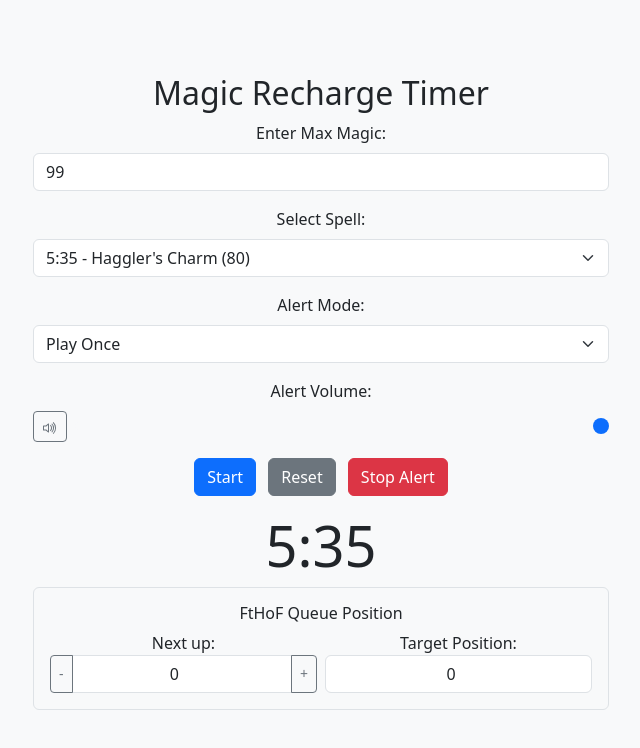
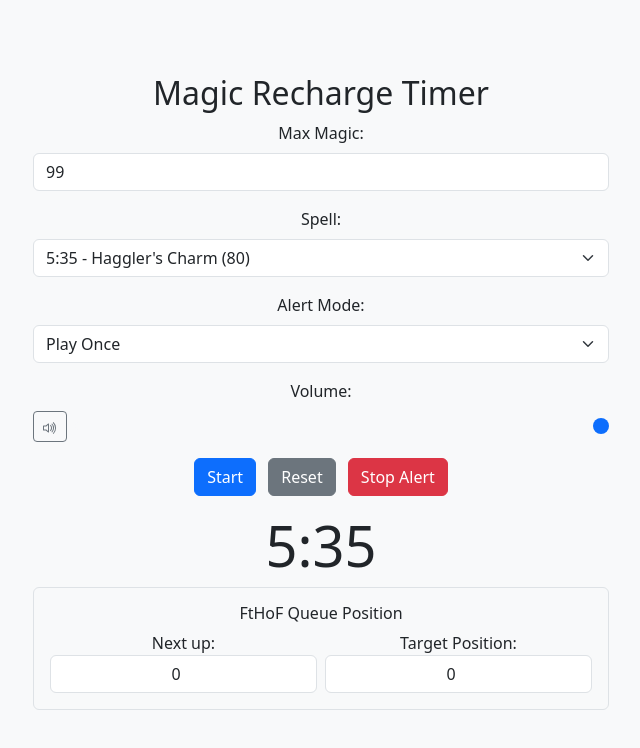
Before and after one commit to ducknoir/cc-magic-refill-timer, a plain HTML site: page index.html in a window 1280 px wide. Shown: the whole page, without its empty margins (319-959 px from the left). Drawn offline with nearby package versions, Linux system fonts and the light colour scheme.

Commit message:
Tweak form control labels. Remove increment/decrement buttons from Next Up input.

```diff
--- a/index.html
+++ b/index.html
@@ -29,7 +29,7 @@
 
       <!-- New Input Field for Custom Max Magic -->
       <div class="mb-3">
-        <label for="customValue" class="form-label">Enter Max Magic:</label>
+        <label for="customValue" class="form-label">Max Magic:</label>
         <input
           type="number"
           id="customValue"
@@ -40,7 +40,7 @@
       </div>
 
       <div class="mb-3">
-        <label for="timeSelect" class="form-label">Select Spell:</label>
+        <label for="timeSelect" class="form-label">Spell:</label>
         <select
           id="timeSelect"
           class="form-select"
@@ -53,13 +53,13 @@
         <select id="alertMode" class="form-select">
           <option value="off">Disabled</option>
           <option value="once" selected>Play Once</option>
-          <option value="repeat">Repeat Until Stopped</option>
+          <option value="repeat">Repeat</option>
         </select>
       </div>
 
       <!-- Add this after the Alert Mode section in your HTML -->
       <div class="mb-3">
-        <label for="volumeControl" class="form-label">Alert Volume:</label>
+        <label for="volumeControl" class="form-label">Volume:</label>
         <div class="d-flex align-items-center">
           <button
             id="muteButton"
@@ -121,18 +121,12 @@
       <!-- FtHoF Queue Position Tracking -->
       <div class="mb-3 border p-3 rounded bg-light">
         <h6>FtHoF Queue Position</h6>
+
         <div class="row g-2 align-items-center">
           <div class="col-6">
             <label for="currentPosition" class="form-label mb-0"
               >Next up:</label
             >
-            <div class="input-group">
-              <button
-                class="btn btn-sm btn-outline-secondary"
-                onclick="TimerApp.decrementPosition()"
-              >
-                -
-              </button>
             <input
               type="number"
               id="currentPosition"
@@ -141,14 +135,8 @@
               min="0"
               onchange="TimerApp.updatePosition(this.value)"
             />
-              <button
-                class="btn btn-sm btn-outline-secondary"
-                onclick="TimerApp.incrementPosition()"
-              >
-                +
-              </button>
           </div>
-          </div>
+
           <div class="col-6">
             <label for="targetPosition" class="form-label mb-0"
               >Target Position:</label
```
Lines whose indentation alone changed are shown as unchanged.
